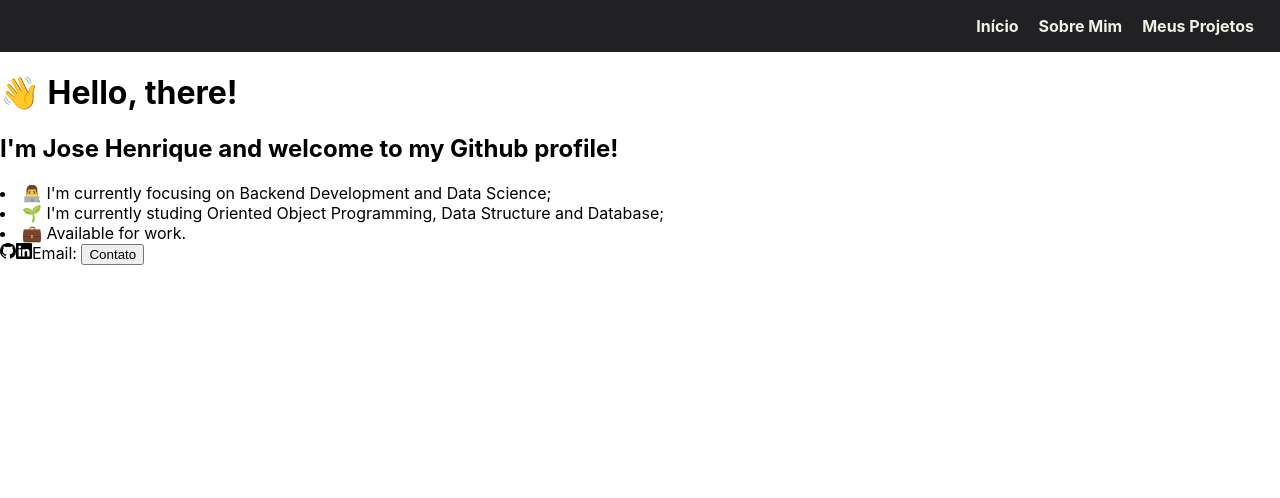
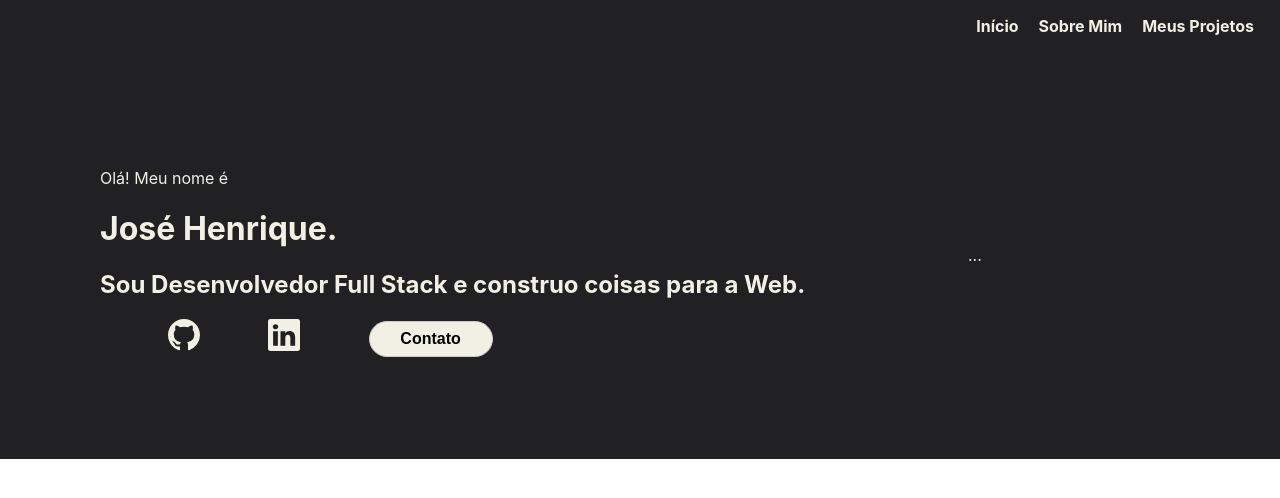
Before and after one commit to josehenriquepg/my-portfolio, a React (Create React App) app: page / in a window 1280 px wide. Shown: the top 498 px of the page. Built offline with nearby package versions, Linux system fonts and the light colour scheme.

Commit message:
feat: structure homepage

```diff
--- a/src/pages/Home/index.tsx
+++ b/src/pages/Home/index.tsx
@@ -4,17 +4,20 @@ import { BsGithub, BsLinkedin } from 'react-icons/bs'
 const Home = () => {
   return (
     <C.Container>
-      <h1>👋 Hello, there!</h1>
-      <h2>I'm Jose Henrique and welcome to my Github profile!</h2>
-      <li>👨‍💻 I'm currently focusing on Backend Development and Data Science;</li>
-      <li>🌱 I'm currently studing Oriented Object Programming, Data Structure and Database;</li>
-      <li>💼 Available for work.</li>
-      <C.Contacts>
-        <BsGithub />
-        <BsLinkedin />
-        Email: <C.Button>Contato</C.Button>
-      </C.Contacts>
+      <C.Main>
+        <C.Text> Olá! Meu nome é </C.Text>
+        <C.Title> José Henrique. </C.Title>
+        <C.Subtitle>
+          Sou Desenvolvedor Full Stack e construo coisas para a Web.
+        </C.Subtitle>
+        <C.Contacts>
+          <C.SocialMedia href="https://github.com/josehenriquepg" target="_blank"> <BsGithub /> </C.SocialMedia>
+          <C.SocialMedia href="https://www.linkedin.com/in/josehenriquepg/" target="_blank"> <BsLinkedin /> </C.SocialMedia>
+          <C.Button>Contato</C.Button>
+        </C.Contacts>
+      </C.Main>
 
+      <C.Aside>...</C.Aside>
     </C.Container>
   );
 }
--- a/src/pages/Home/styles.ts
+++ b/src/pages/Home/styles.ts
@@ -1,7 +1,59 @@
 import styled from 'styled-components';
 
-export const Container = styled.div``;
+export const Container = styled.div`
+  display: flex;
+  background-color: #212123;
+  color: #f2f0e5;
+`;
 
-export const Contacts = styled.div``;
+export const Main = styled.main`
+  padding: 100px;
+  width: 60%;
+`;
 
-export const Button = styled.button``;
+export const Title = styled.h1`
+  text-align: left;
+`;
+
+export const Subtitle = styled.h2`
+  text-align: left;
+`;
+
+export const Text = styled.p``;
+
+export const Contacts = styled.div`
+  width: 60%;
+  display: flex;
+  justify-content: space-evenly;
+  align-items: center;
+`;
+
+export const SocialMedia = styled.a`
+  font-size: 32px;
+  text-decoration: none;
+  color: #f2f0e5;
+
+  &:hover {
+    color: #f87b1b;
+  }
+`;
+
+export const Button = styled.button`
+  width: 124px;
+  height: 36px;
+  font-size: 16px;
+  font-weight: bold;
+  border: 1px solid #ccc;
+  border-radius: 20px;
+  background-color: #f2f0e5;
+
+  &:hover {
+    background-color: #f87b1b;
+  }
+`;
+
+export const Aside = styled.aside`
+  display: flex;
+  justify-content: center;
+  align-items: center;
+`;
```
